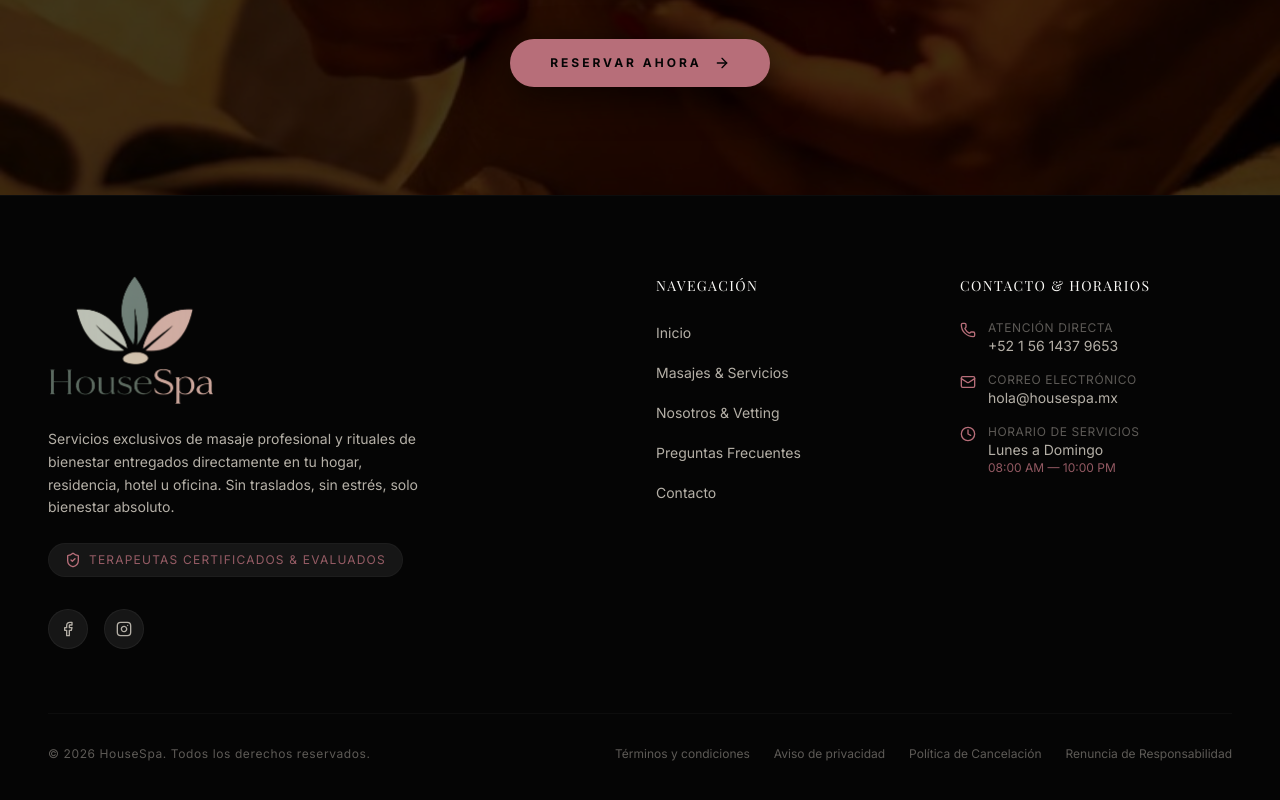
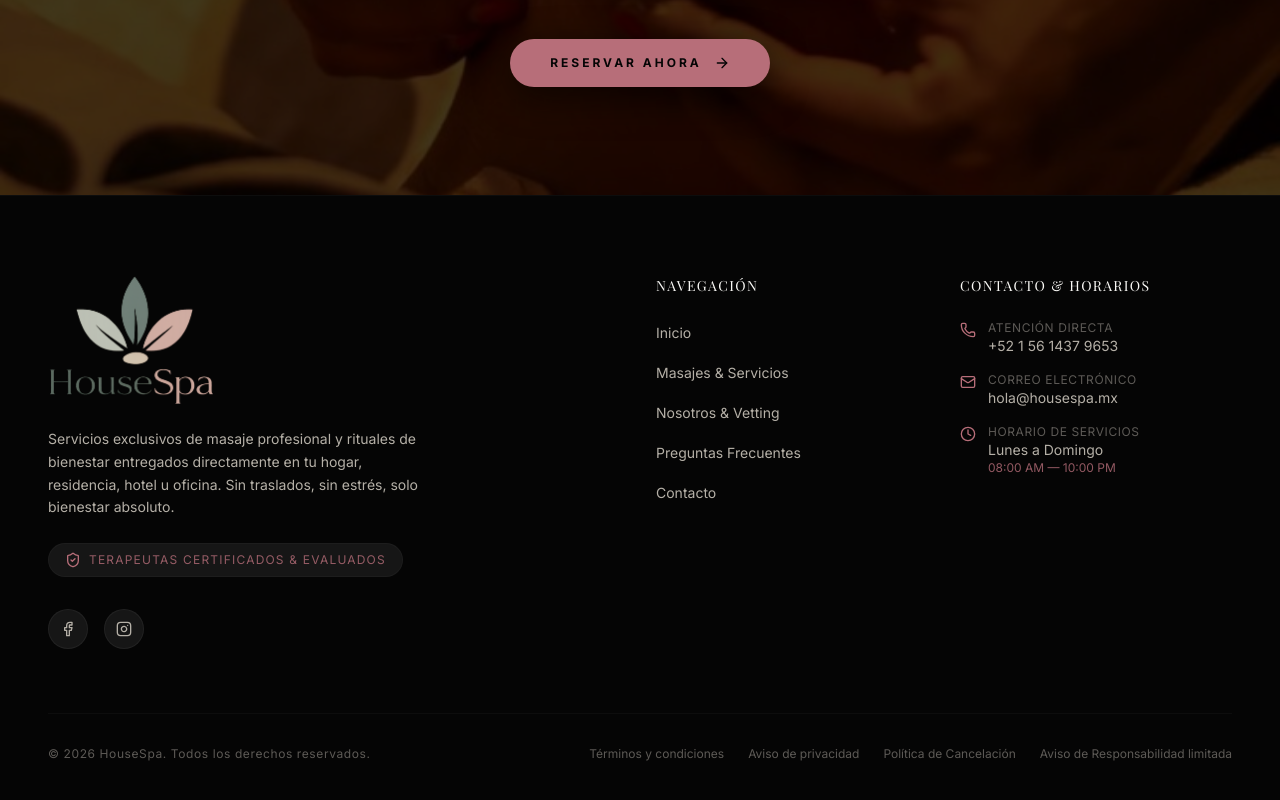
Before and after one commit to eucatastrofee-coder/housespa, a Next.js app: page / in a window 1280 px wide. Shown: the part 10515-11315 px from the top of the page. Built offline with nearby package versions, Linux system fonts and the light colour scheme; no server answers; a web font is replaced by a local one.

Commit message:
Update Footer.tsx

```diff
--- a/components/Footer.tsx
+++ b/components/Footer.tsx
@@ -134,8 +134,8 @@ export default function Footer() {
             <Link href="/politica-de-cancelacion" className="text-xs text-ivory-muted/50 hover:text-rose transition-colors">
               Política de Cancelación
             </Link>
-            <Link href="/" className="text-xs text-ivory-muted/50 hover:text-rose transition-colors">
-              Renuncia de Responsabilidad
+            <Link href="/aviso-de-responsabilidad" className="text-xs text-ivory-muted/50 hover:text-rose transition-colors">
+              Aviso de Responsabilidad limitada
             </Link>
           </div>
         </div>
```
